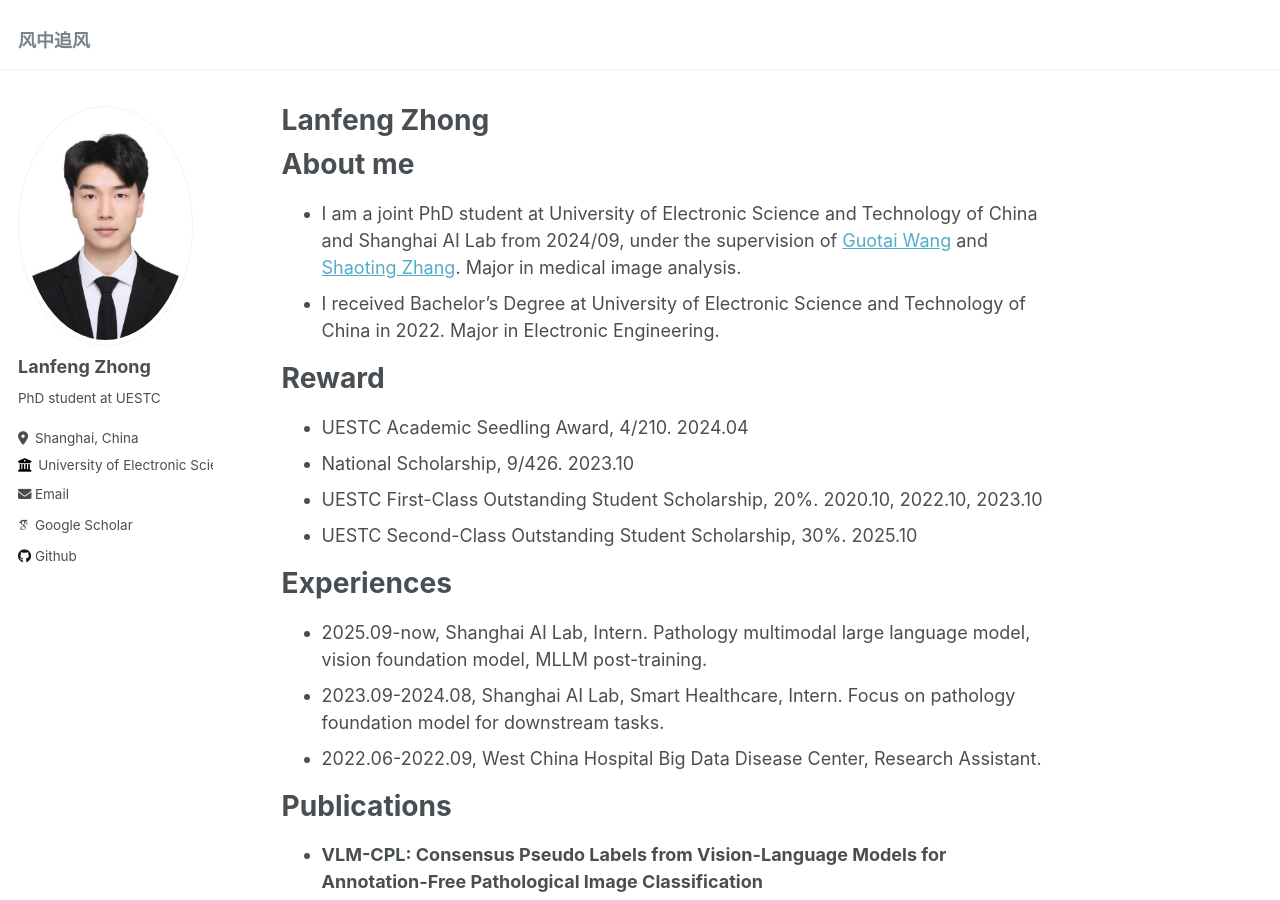
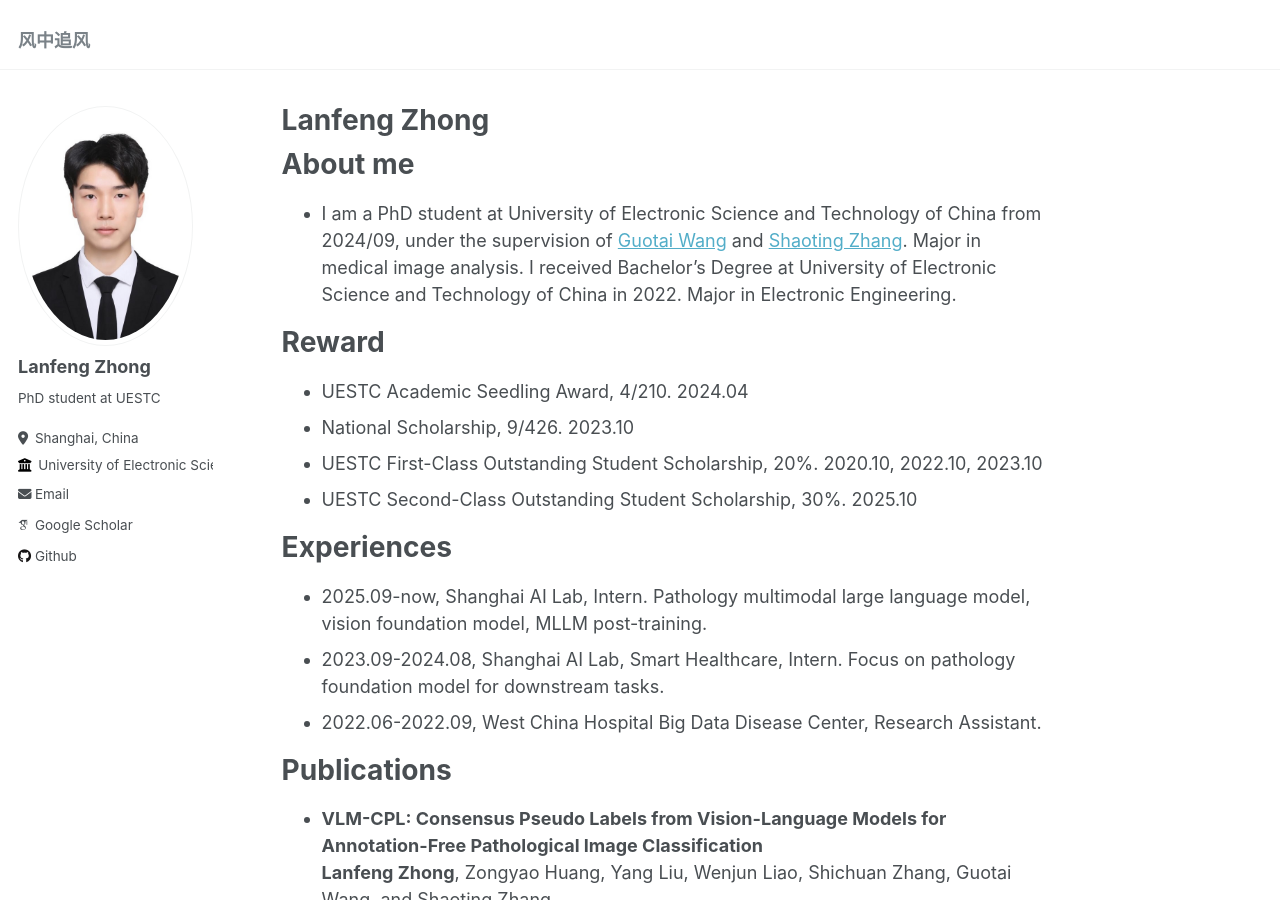
Before and after one commit to lanfz2000/lanfz2000.github.io, a Jekyll site: the page built from _pages/about.md, in a window 1280 px wide and 900 px high. Built offline with Jekyll 4.4.1, drawn with Linux system fonts in a browser that asks for light colours; some web fonts are replaced.

Commit message:
Update about.md

```diff
--- a/_pages/about.md
+++ b/_pages/about.md
@@ -9,8 +9,7 @@ redirect_from:
 
 About me
 ======
-* I am a joint PhD student at University of Electronic Science and Technology of China and Shanghai AI Lab from 2024/09, under the supervision of [Guotai Wang](https://scholar.google.com/citations?user=Z2sFN4EAAAAJ&hl=en&oi=ao) and [Shaoting Zhang](https://scholar.google.com/citations?user=oiBMWK4AAAAJ&hl=en). Major in medical image analysis.
-* I received Bachelor's Degree at University of Electronic Science and Technology of China in 2022. Major in Electronic Engineering.
+* I am a PhD student at University of Electronic Science and Technology of China from 2024/09, under the supervision of [Guotai Wang](https://scholar.google.com/citations?user=Z2sFN4EAAAAJ&hl=en&oi=ao) and [Shaoting Zhang](https://scholar.google.com/citations?user=oiBMWK4AAAAJ&hl=en). Major in medical image analysis. I received Bachelor's Degree at University of Electronic Science and Technology of China in 2022. Major in Electronic Engineering.
 
 # Reward
 - UESTC Academic Seedling Award, 4/210. 2024.04
```
